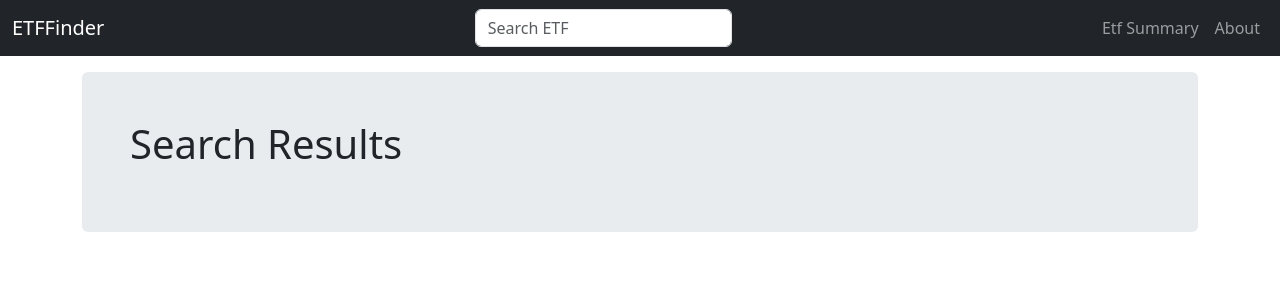
After one commit to davidve0206/ETF-Website, a Django app: page /etfs/search/ in a window 1280 px wide. The commit adds this page. Shown: the top 300 px of the page. Run offline with Django 4.2, Linux system fonts and the light colour scheme; data that the repository does not hold is empty; some libraries are stand-ins or nearby versions.

Commit message:
Allow users to update profile and search for etfs

```diff
--- a/eft_recommendator/etfs/EtfUtils/risk_rating.py
+++ b/eft_recommendator/etfs/EtfUtils/risk_rating.py
@@ -47,6 +47,7 @@ def get_risk_rating(*, term, obj, absortion):
                 return risk_rating_dict["high"]
 
 def get_recommended_etfs(UserInstance, EtfModel):
+    UserInstance.recommended_etfs.clear()
     if UserInstance.risk_rating == risk_rating_dict["low"]:
         query = EtfModel.objects.filter(risk_cluster__exact=0).order_by("-sharpe_ratio")[:5]
         for item in query:
--- /dev/null
+++ b/eft_recommendator/etfs/templates/etfs/search_results.html
@@ -0,0 +1,22 @@
+{% extends "base.html" %}
+{% load mathfilters %}
+
+{% block content %}
+<div class="p-5 bg-body-secondary rounded">
+
+    <h1>Search Results</h1>
+
+    <ol>
+        {% for etf in search_results %}
+        <li><h5><a href="{% url "etfs:etf_detail" ticker=etf.ticker %}" id="etf_link">{{ etf.ticker }}</a></h5>
+            <ul>
+                <li>Yearly Return (last 10 years): {{ etf.avg_return|mul:100|floatformat:2 }}%</li>
+                <li>Return Volatility (last 10 years): {{ etf.volatility|mul:100|floatformat:2 }}%</li>
+                <li>Implied Sharpe Ratio (Return/Volatility): {{ etf.sharpe_ratio|floatformat:2 }}x</li>
+            </ul>
+        </li>
+        {% endfor %}
+    </ol>
+
+</div>
+{% endblock content %}
--- a/eft_recommendator/etfs/templates/etfs/user_detail.html
+++ b/eft_recommendator/etfs/templates/etfs/user_detail.html
@@ -8,8 +8,8 @@
     <p>The following are the top 5 picks for your portfolio, based on your previous answers:</p>
 
     <ol>
-        {% for etf in basic_user.recommended_etfs.all %}
-        <li><h5>{{ etf.ticker }}</h5>
+        {% for etf in basic_user.recommended_etfs.all|dictsortreversed:"sharpe_ratio" %}
+        <li><h5><a href="{% url "etfs:etf_detail" ticker=etf.ticker %}" id="etf_link">{{ etf.ticker }}</a></h5>
             <ul>
                 <li>Yearly Return (last 10 years): {{ etf.avg_return|mul:100|floatformat:2 }}%</li>
                 <li>Return Volatility (last 10 years): {{ etf.volatility|mul:100|floatformat:2 }}%</li>
@@ -19,5 +19,7 @@
         {% endfor %}
     </ol>
 
+    <a class="btn btn-warning btn-lg" href="{% url "etfs:update_user" pk=basic_user.pk %}" role="button">Update my answers</a>
+
 </div>
 {% endblock content %}
--- a/eft_recommendator/etfs/urls.py
+++ b/eft_recommendator/etfs/urls.py
@@ -8,8 +8,9 @@ urlpatterns = [
     path("update/sucess", views.UpdateSuccessView.as_view(), name="update_success"),
     path("", views.StartView.as_view(), name="start"),
     path("user/creation", views.BasicUserCreateView.as_view(), name="create_user"),
-    path("user/update", views.BasicUserUpdateView.as_view(), name="update_user"),
+    path("user/update/<int:pk>", views.BasicUserUpdateView.as_view(), name="update_user"),
     path("user/recommendations/<int:pk>", views.BasicUserDetailView.as_view(), name="user_detail"),
     path("summary/", views.EtfSummaryView.as_view(), name="etfs_summary"),
+    path("search/", views.SearchView.as_view(), name="etf_search"),
     path("<ticker>/", views.EtfDetailView.as_view(), name="etf_detail")
 ]
--- a/eft_recommendator/etfs/views.py
+++ b/eft_recommendator/etfs/views.py
@@ -49,12 +49,18 @@ class BasicUserUpdateView(UpdateView):
     template_name = "etfs/user_form.html"
     form_class = forms.BasicUserForm
 
+    def form_valid(self, form: BaseModelForm) -> HttpResponse:
+        self.object = form.save()
+        risk_rating.get_recommended_etfs(self.object, models.Etf)
+        return super().form_valid(form)
+
 class BasicUserDetailView(DetailView):
     model = models.BasicUser
     template_name = "etfs/user_detail.html"
     context_object_name = "basic_user"
 
 # Views for the ETFs
+
 class EtfSummaryView(TemplateView):
     template_name = "etfs/etfs_summary.html"
 
@@ -72,6 +78,20 @@ class EtfDetailView(DetailView):
         context = super().get_context_data(**kwargs)
         context["plot_div"] = etf_graphs.get_etf_history_graph(self.object.ticker)
         return context
+
+class SearchView(TemplateView):
+    template_name = "etfs/search_results.html"
+
+    def get(self, request, *args, **kwargs):
+        search_value = request.GET.get("search", "")
+        self.results = models.Etf.objects.filter(ticker__icontains=search_value)
+        return super().get(self, request, *args, **kwargs)
+
+    def get_context_data(self, **kwargs) -> dict[str, Any]:
+        context = super().get_context_data(**kwargs)
+        context["search_results"] = self.results
+        return context
+
 
 # Views to Update the ETF DB Tables
 
--- a/eft_recommendator/templates/base.html
+++ b/eft_recommendator/templates/base.html
@@ -14,13 +14,18 @@
 </head>
 <body>
 
-  <nav class="navbar navbar-expand-lg navbar-dark bg-dark">
+  <nav class="navbar navbar-expand-sm navbar-dark bg-dark">
     <div class="container-fluid">
       <a class="navbar-brand" href="{% url "index" %}">ETFFinder</a>
       <button class="navbar-toggler" type="button" data-bs-toggle="collapse" data-bs-target="#navbarNav" aria-controls="navbarNav" aria-expanded="false" aria-label="Toggle navigation">
         <span class="navbar-toggler-icon"></span>
       </button>
       <div class="collapse navbar-collapse" id="navbarNav">
+        <form class="d-flex ms-auto" role="search" action={% url "etfs:etf_search" %} method="get">
+          {% csrf_token %}
+          <input class="form-control me-2" type="search" placeholder="Search ETF" aria-label="Search etf" name="search">
+          <input type="submit" hidden />
+        </form>
         <ul class="navbar-nav ms-auto mb-2 mb-lg-0">
           <li class="nav-item">
             <a class="nav-link" href="{% url "etfs:etfs_summary" %}">Etf Summary</a>
```
